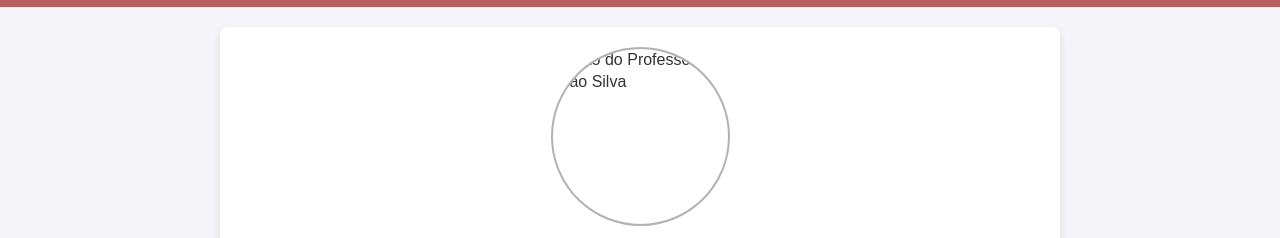
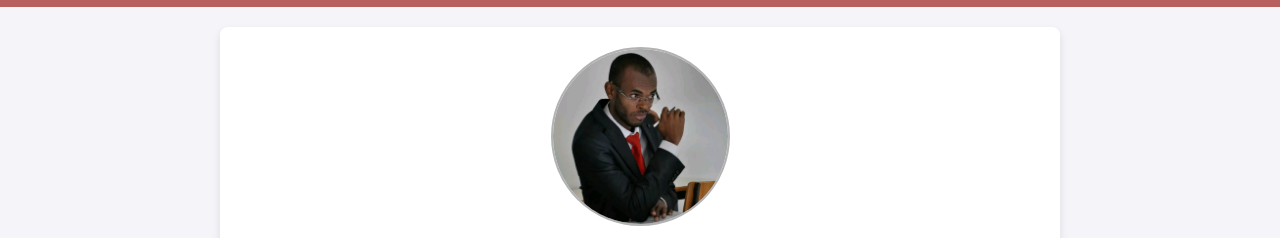
Before and after one commit to Ladilson01/Portal-Escolar-IPC, a plain HTML site: page celso_vasconcelos.html in a window 1280 px wide. Shown: the part 67-305 px from the top of the page. Drawn offline with Linux system fonts and the light colour scheme.

Commit message:
Update celso_vasconcelos.html

```diff
--- a/celso_vasconcelos.html
+++ b/celso_vasconcelos.html
@@ -13,7 +13,7 @@
 <body>
 <div data-include="header.html"></div>
 <section class="perfil-professor">
-    <img src="Images/Professores/Celso Vasconselos.jpg" alt="Foto do Professor João Silva" />
+    <img src="Images/Professores/Celso Vasconselos.webp" alt="Foto do Professor João Silva" />
     <h2>Celso Vasconcelos</h2>
     <p><strong>Disciplina:</strong> Inglês</p>
     <p><strong>Classes:</strong> 10ª</p>
```
